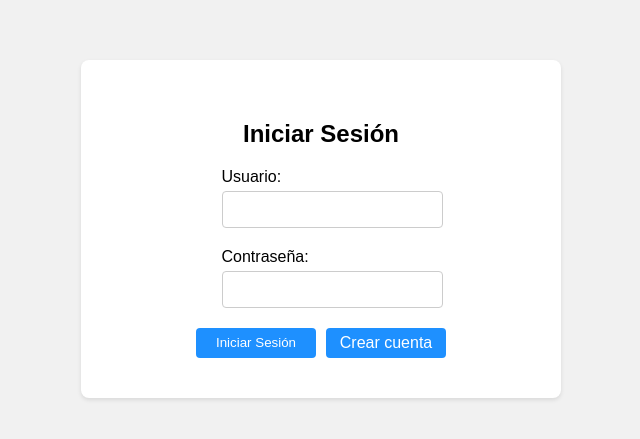
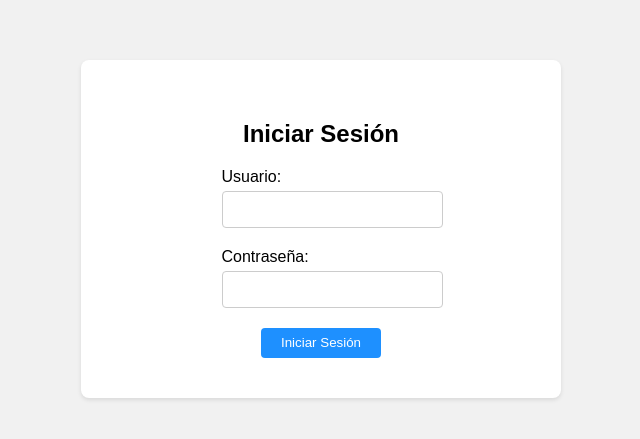
Before and after one commit to Nathaliamou/gestion-app_jaime_zapata, a React (Vite) app: page / in a window 1280 px wide. Shown: the part 171-610 px from the top of the page, without its empty margins (319-959 px from the left). Built offline with nearby package versions, Linux system fonts and the light colour scheme.

Commit message:
Se agregan estilos al login

```diff
--- a/src/components/layouts/auth/Login.jsx
+++ b/src/components/layouts/auth/Login.jsx
@@ -1,6 +1,6 @@
 import { useState } from "react";
 import { usuarios } from "../../database/dataBase.jsx";
-import { Link, useNavigate } from "react-router-dom";
+import { useNavigate } from "react-router-dom";
 import "./Login.css";
 
 const Login = () => {
@@ -47,9 +47,6 @@ const Login = () => {
           <button onClick={validarInicioSesion} type="button" className="btn">
             Iniciar Sesión
           </button>
-          <Link to={"/registro"} className="btn">
-            Crear cuenta
-          </Link>
         </section>
       </div>
     </form>
```
